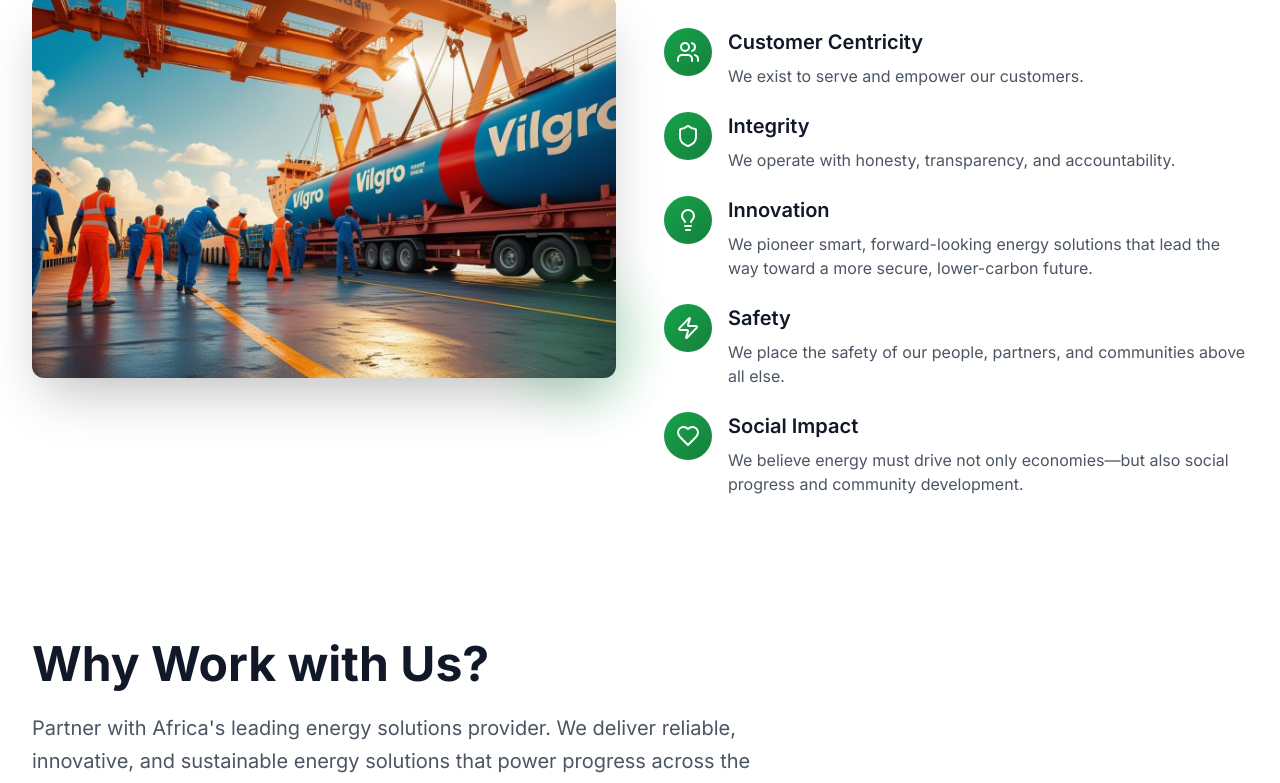
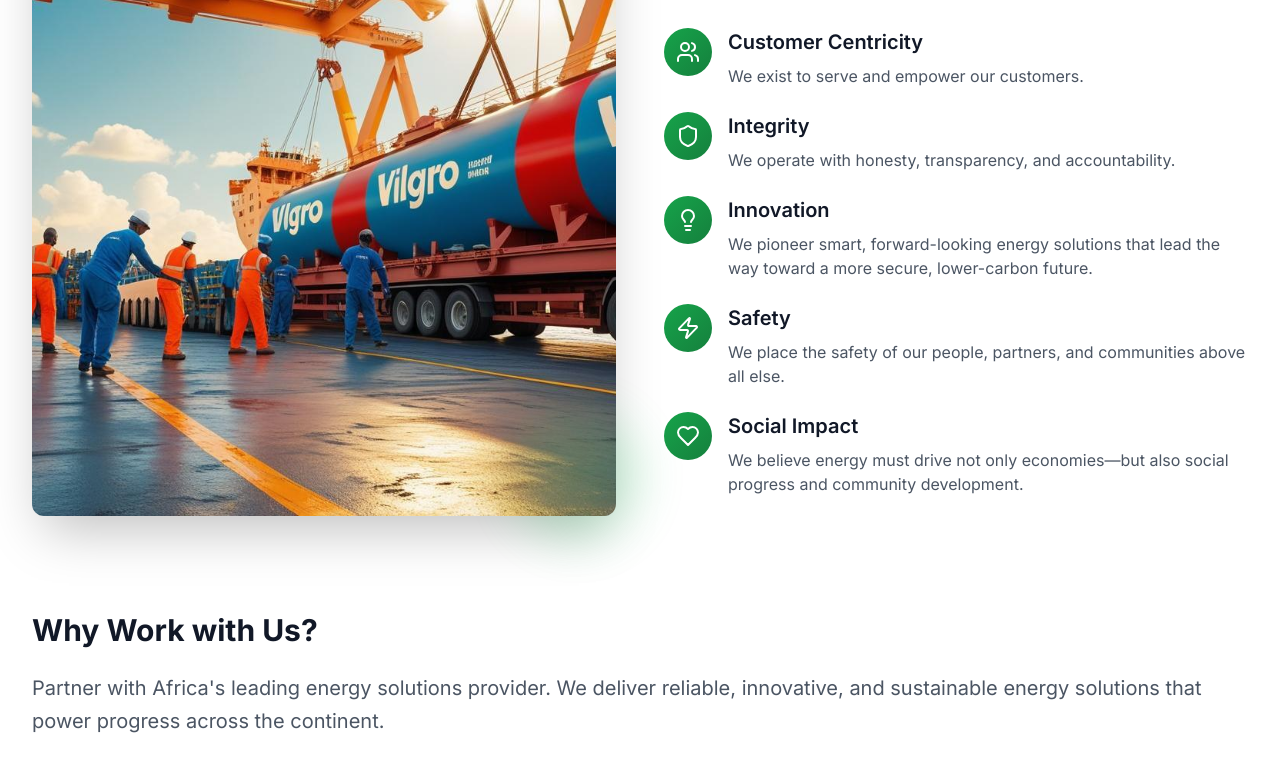
Before and after one commit to banelee59/vigro-energy-website, a Next.js app: page / in a window 1280 px wide. Shown: the part 2000-2783 px from the top of the page. Built offline with nearby package versions, Linux system fonts and the light colour scheme.

Commit message:
Home page few section updates

```diff
--- a/app/page.tsx
+++ b/app/page.tsx
@@ -254,11 +254,16 @@ export default function HomePage() {
      {/* Our Values Section */}
 <section className="py-16 bg-white">
   <div className="max-w-7xl mx-auto px-4 sm:px-6 lg:px-8">
-          <div className="grid grid-cols-1 lg:grid-cols-2 gap-12 items-center">
+    <div className="grid grid-cols-1 lg:grid-cols-2 gap-12 items-start">
       {/* Left side - Image */}
       <div className="relative">
-              <div className="relative h-96 w-full rounded-xl overflow-hidden shadow-2xl">
-                <Image src="/images/vilgro2.jpeg" alt="Team collaboration and values" fill className="object-cover" />
+        <div className="relative h-[40rem] w-full rounded-xl overflow-hidden shadow-2xl">
+          <Image
+            src="/images/vilgro2.jpeg"
+            alt="Team collaboration and values"
+            fill
+            className="object-cover"
+          />
         </div>
         <div className="absolute -bottom-6 -right-6 w-32 h-32 bg-green-500 rounded-full opacity-20 blur-xl"></div>
       </div>
@@ -267,7 +272,9 @@ export default function HomePage() {
       <div>
         <h2 className="text-4xl font-bold text-gray-900 mb-4">Our Values</h2>
         <div className="w-24 h-1 bg-green-500 mb-8"></div>
-              <p className="text-xl text-gray-600 mb-8">At the core of Vilgro Energy is a commitment to:</p>
+        <p className="text-xl text-gray-600 mb-8">
+          At the core of Vilgro Energy is a commitment to:
+        </p>
 
         <div className="space-y-6">
           <div className="flex items-start space-x-4">
@@ -286,7 +293,9 @@ export default function HomePage() {
             </div>
             <div>
               <h3 className="text-xl font-semibold text-gray-900 mb-2">Integrity</h3>
-                    <p className="text-gray-600">We operate with honesty, transparency, and accountability.</p>
+              <p className="text-gray-600">
+                We operate with honesty, transparency, and accountability.
+              </p>
             </div>
           </div>
 
@@ -297,8 +306,8 @@ export default function HomePage() {
             <div>
               <h3 className="text-xl font-semibold text-gray-900 mb-2">Innovation</h3>
               <p className="text-gray-600">
-                      We pioneer smart, forward-looking energy solutions that lead the way toward a more secure,
-                      lower-carbon future.
+                We pioneer smart, forward-looking energy solutions that lead the way
+                toward a more secure, lower-carbon future.
               </p>
             </div>
           </div>
@@ -310,7 +319,8 @@ export default function HomePage() {
             <div>
               <h3 className="text-xl font-semibold text-gray-900 mb-2">Safety</h3>
               <p className="text-gray-600">
-                      We place the safety of our people, partners, and communities above all else.
+                We place the safety of our people, partners, and communities above all
+                else.
               </p>
             </div>
           </div>
@@ -322,8 +332,8 @@ export default function HomePage() {
             <div>
               <h3 className="text-xl font-semibold text-gray-900 mb-2">Social Impact</h3>
               <p className="text-gray-600">
-                      We believe energy must drive not only economies—but also social progress and community
-                      development.
+                We believe energy must drive not only economies—but also social progress
+                and community development.
               </p>
             </div>
           </div>
@@ -339,14 +349,14 @@ export default function HomePage() {
 
 
       {/* Why Work with Us Section - New Design */}
-      <section className="py-20 bg-white">
+      <section className="py-8 bg-white">
         <div className="max-w-7xl mx-auto px-4 sm:px-6 lg:px-8">
           <div className="mb-12">
-            <h2 className="text-4xl md:text-5xl font-bold text-gray-900 mb-6">Why Work with Us?</h2>
-            <p className="text-xl text-gray-600 leading-relaxed max-w-3xl">
-              Partner with Africa's leading energy solutions provider. We deliver reliable, innovative, and sustainable
-              energy solutions that power progress across the continent.
+            <h2 className="text-3xl md:text-3xl font-bold text-gray-900 mb-6">Why Work with Us?</h2>
+            <p className="text-xl text-gray-600 leading-relaxed w-full text-left">
+            Partner with Africa's leading energy solutions provider. We deliver reliable, innovative, and sustainable energy solutions that power progress across the continent.
           </p>
+
           </div>
 
           <div className="grid grid-cols-1 md:grid-cols-2 gap-8 mb-12">
@@ -409,22 +419,22 @@ export default function HomePage() {
             </div>
           </div>
 
-          <div className="bg-gray-50 border border-gray-200 rounded-lg p-8 mb-8">
+          {/* <div className="bg-gray-50 border border-gray-200 rounded-lg p-8 mb-8">
             <h3 className="text-2xl font-bold text-gray-900 mb-4">Black-owned, proudly South African company</h3>
             <p className="text-lg text-gray-600">
               Level 1 BBBEE status with deep local knowledge and commitment to African energy independence.
             </p>
-          </div>
+          </div> */}
 
           <div>
-            <Link href="/contact">
+            {/* <Link href="/contact">
               <Button
                 size="lg"
                 className="bg-green-600 text-white hover:bg-green-700 font-semibold px-8 py-4 text-lg transition-all duration-300 shadow-lg hover:shadow-xl"
               >
                 GET STARTED
               </Button>
-            </Link>
+            </Link> */}
           </div>
         </div>
       </section>
```
Lines whose indentation alone changed are shown as unchanged.
